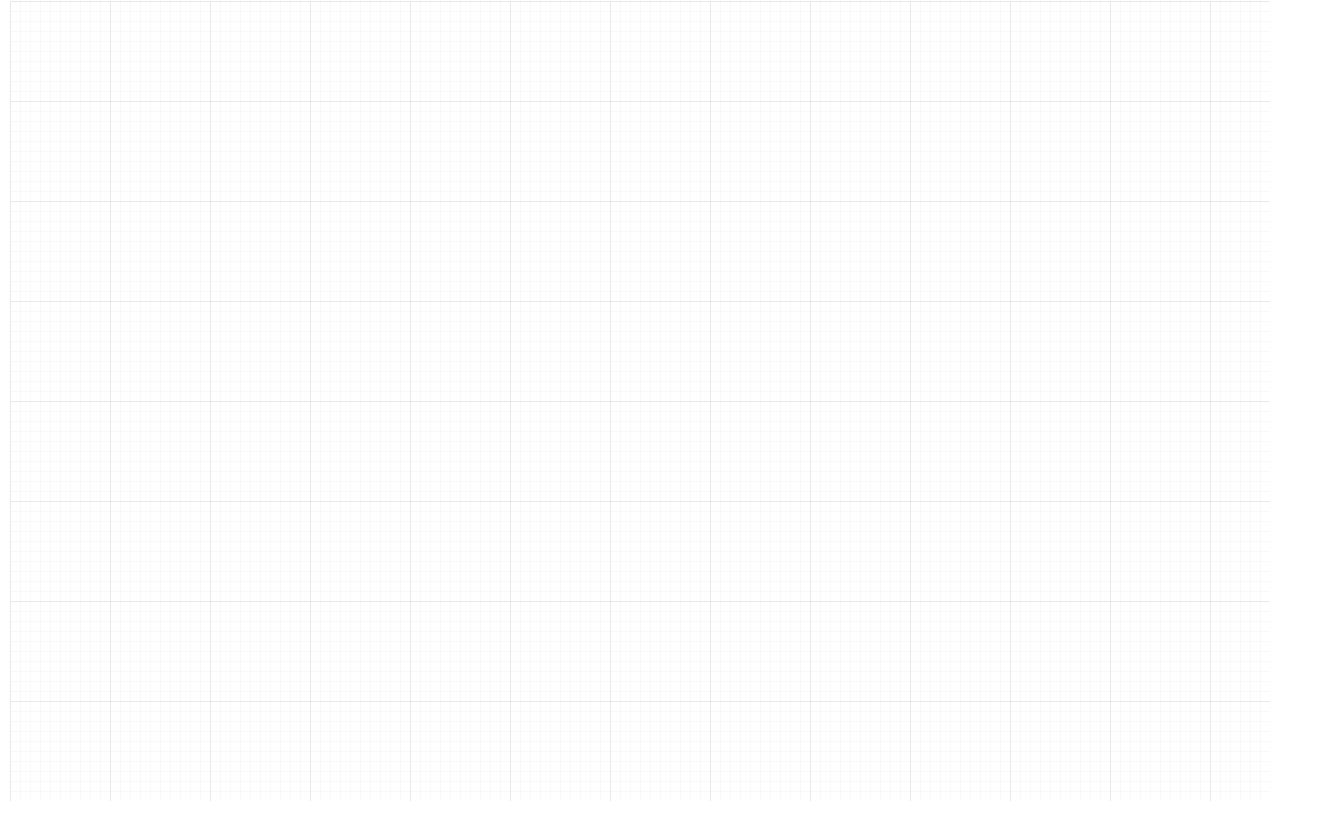
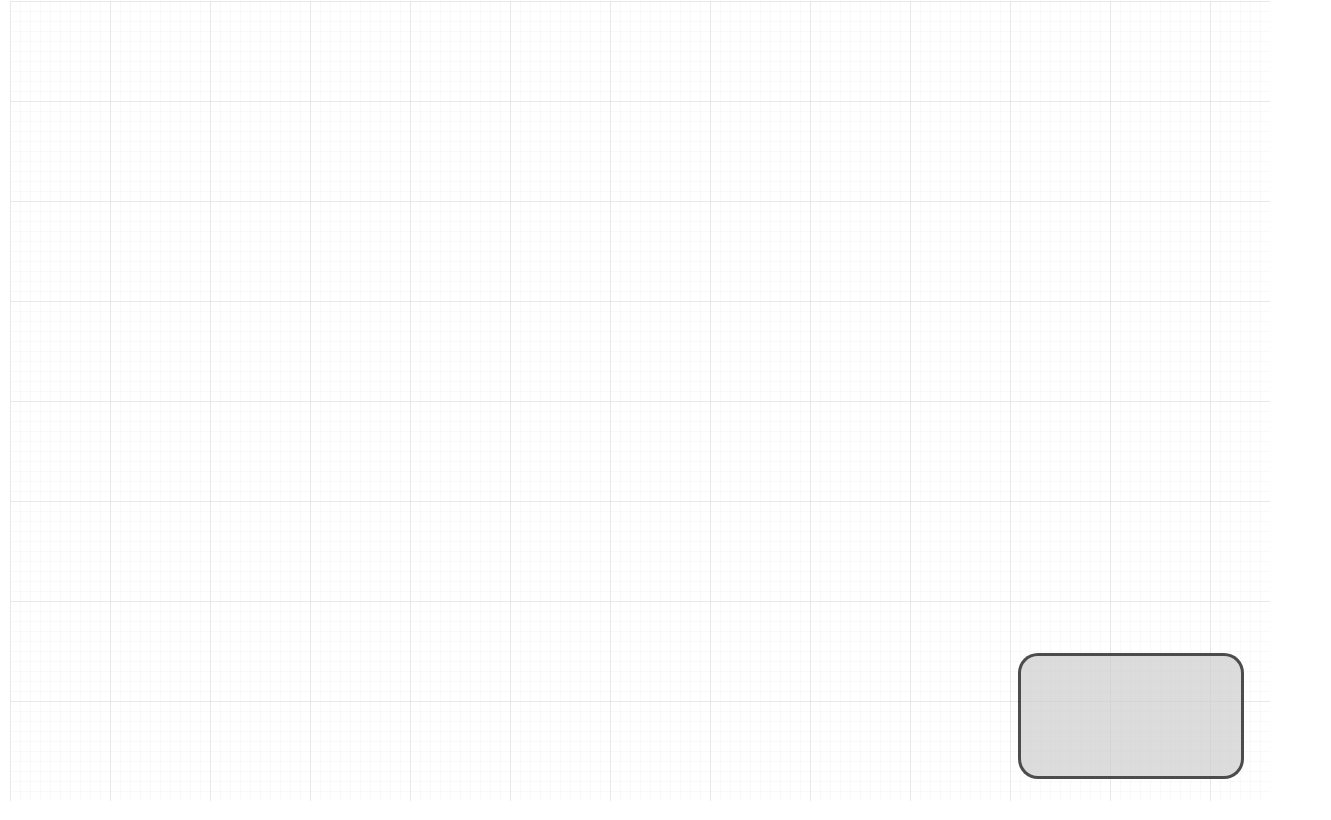
Before and after one commit to yuheem/Modulari, a Vue app in the folder modulari/: page / in a window 1280 px wide. Shown: the part 158-978 px from the top of the page, 1331 px wide, since content can reach past the window. Built offline with nearby package versions, Linux system fonts and the light colour scheme.

Commit message:
Add colors to differentiate different types of prerequisites

```diff
--- a/modulari/src/App.vue
+++ b/modulari/src/App.vue
@@ -93,7 +93,8 @@ export default {
                 this.modulesShown,
                 updateNodes,
                 updateLinks,
-                undefined
+                undefined,
+                0
               );
             }
           }
--- a/modulari/src/assets/js/helper.js
+++ b/modulari/src/assets/js/helper.js
@@ -17,20 +17,38 @@ export function handlePrereqTree(
   modulesShown,
   nodes,
   links,
-  type
+  type,
+  index
 ) {
   if (tree.and) {
-    tree.and.forEach((n) =>
-      handlePrereqTree(n, sourceId, modulesShown, nodes, links, "and")
-    );
+    tree.and.forEach((n) => {
+      console.log(tree.and.indexOf(n));
+      return handlePrereqTree(
+        n,
+        sourceId,
+        modulesShown,
+        nodes,
+        links,
+        "and",
+        tree.and.indexOf(n)
+      );
+    });
   } else if (tree.or) {
     if (type === "and" || type === "andor") {
       tree.or.forEach((n) =>
-        handlePrereqTree(n, sourceId, modulesShown, nodes, links, "andor")
+        handlePrereqTree(
+          n,
+          sourceId,
+          modulesShown,
+          nodes,
+          links,
+          "andor",
+          index
+        )
       );
     } else {
       tree.or.forEach((n) =>
-        handlePrereqTree(n, sourceId, modulesShown, nodes, links, "or")
+        handlePrereqTree(n, sourceId, modulesShown, nodes, links, "or", index)
       );
     }
   } else {
@@ -56,19 +74,25 @@ export function handlePrereqTree(
 
         // Check if link is already present
         if (!linkExists) {
-          links.push({ source: sourceId, target: targetId, type: type });
+          links.push({
+            source: sourceId,
+            target: targetId,
+            type: type,
+            num: index,
+          });
         }
 
         const newSourceId = nodes.findIndex((node) => node.name === moduleCode);
         const newTree = moduleInfo.prereqTree;
-        if (tree) {
+        if (newTree) {
           handlePrereqTree(
             newTree,
             newSourceId,
             modulesShown,
             nodes,
             links,
-            undefined
+            undefined,
+            index
           );
         }
       })
--- a/modulari/src/components/ModuleInfo.vue
+++ b/modulari/src/components/ModuleInfo.vue
@@ -16,6 +16,10 @@
       <i class="far fa-times-circle" style="color: #FE6B64"></i>
       Has no SU option
     </p>
+
+    <p v-if="this.moduleInfo.prerequisite">{{`Prerequisites: ${this.moduleInfo.prerequisite}`}}</p>
+    <p v-else>{{`Prerequisites: No prerequisites`}}</p>
+
     <p>
       <a @click="getModuleLink" style="text-decoration: underline">Click me</a>
       to find out more about the module
@@ -68,7 +72,6 @@ export default {
 
 <style scoped>
 #overlay {
-  /* display: none; */
   position: absolute;
   top: 16px;
   left: 16px;
@@ -89,6 +92,7 @@ button {
 
 p {
   line-height: 1.5em;
+  margin: 7px 0px;
 }
 
 a {
--- a/modulari/src/components/NewGraph.vue
+++ b/modulari/src/components/NewGraph.vue
@@ -35,6 +35,12 @@
       <rect width="100%" height="100vh" fill="url(#grid)" />
       <g />
     </svg>
+
+    <div id="legend">
+      <svg>
+        <rect rx="10" ry="10" />
+      </svg>
+    </div>
   </div>
 </template>
 
@@ -157,8 +163,21 @@ export default {
         .selectAll("path")
         .data(this.simulation.force("link").links())
         .join("path")
-        .classed("andor", d => (d.type === "andor" ? true : false))
-        .classed("and", d => (d.type === "and" ? true : false));
+        .classed("and", d =>
+          d.type === "and" || d.type === "andor" ? true : false
+        )
+        .classed("andor0", d =>
+          d.type === "andor" && d.num === 0 ? true : false
+        )
+        .classed("andor1", d =>
+          d.type === "andor" && d.num === 1 ? true : false
+        )
+        .classed("andor2", d =>
+          d.type === "andor" && d.num === 2 ? true : false
+        )
+        .classed("andor3", d =>
+          d.type === "andor" && d.num === 3 ? true : false
+        );
 
       this.graph.selectAll("circle").remove();
       this.graph
@@ -404,6 +423,20 @@ export default {
   height: 100vh;
 }
 
+#legend {
+  position: absolute;
+  bottom: 16px;
+  right: 16px;
+  width: 200px;
+  height: 100px;
+  background: #ccccccac;
+  outline-color: black;
+  margin: 10px;
+  border: rgba(0, 0, 0, 0.658) 3px solid;
+  padding: 10px;
+  border-radius: 20px;
+}
+
 text {
   font: 20px san-serif;
   color: black;
@@ -448,9 +481,20 @@ path {
   stroke-width: 2px;
 }
 
-.andor {
-  stroke-dasharray: 10;
+.andor0 {
   stroke: #fe6b64;
+}
+
+.andor1 {
+  stroke: #02a566;
+}
+
+.andor2 {
+  stroke: #6b34ec;
+}
+
+.andor3 {
+  stroke: #a03567;
 }
 
 .and {
```
